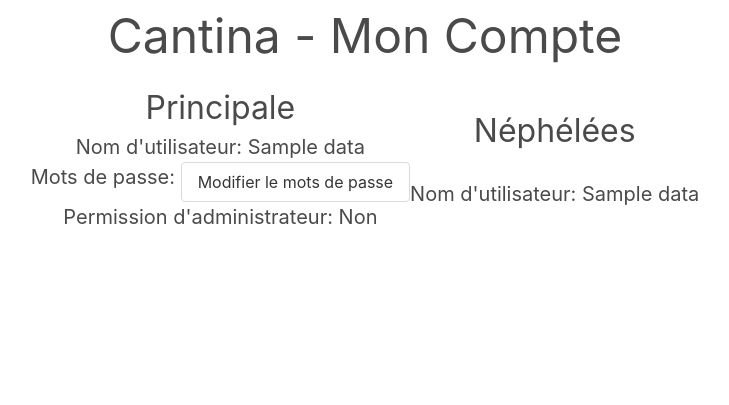
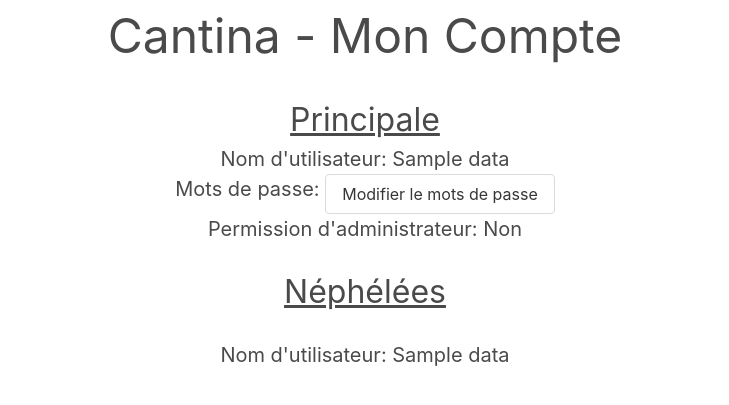
Before and after one commit to Cantina-Org/Cerbere, a Flask app: template templates/my_account.html in a window 1280 px wide. Shown: the top 405 px of the page, without its empty margins (275-1004 px from the left). Run offline with Flask 3, Linux system fonts and the light colour scheme; the template is opened without the code that fills it: most values are stand-ins (such as "Sample title", 1, 10 or a date in 2020); parts of the project's set-up code (start-up, migrations or seed data) failed here and were passed over.

Commit message:
- Modification de la page my_account.html

```diff
--- a/templates/my_account.html
+++ b/templates/my_account.html
@@ -8,17 +8,17 @@
 </head>
 <body class="has-text-centered">
     <h1 class="is-size-1">Cantina - Mon Compte</h1><br>
-    <div class="columns is-vcentered is-centered">
+    <div class="is-vcentered is-centered">
         <div id="main">
-            <h1 class="is-size-3">Principale</h1>
+            <h1 class="is-size-3 is-underlined">Principale</h1>
             <p class="is-size-5">
                 Nom d'utilisateur: {{ data[2] }}<br>
                 Mots de passe: <button class="button">Modifier le mots de passe</button><br>
                 Permission d'administrateur: {% if data[5] == 1 %}Oui{% else %}Non{% endif %}<br>
             </p>
-        </div>
+        </div> <br>
         <div id="nephelees">
-            <h1 class="is-size-3">Néphélées</h1><br>
+            <h1 class="is-size-3 is-underlined">Néphélées</h1><br>
             <p class="is-size-5">
                 Nom d'utilisateur: {{ data[6] }}<br>
             </p>
```
